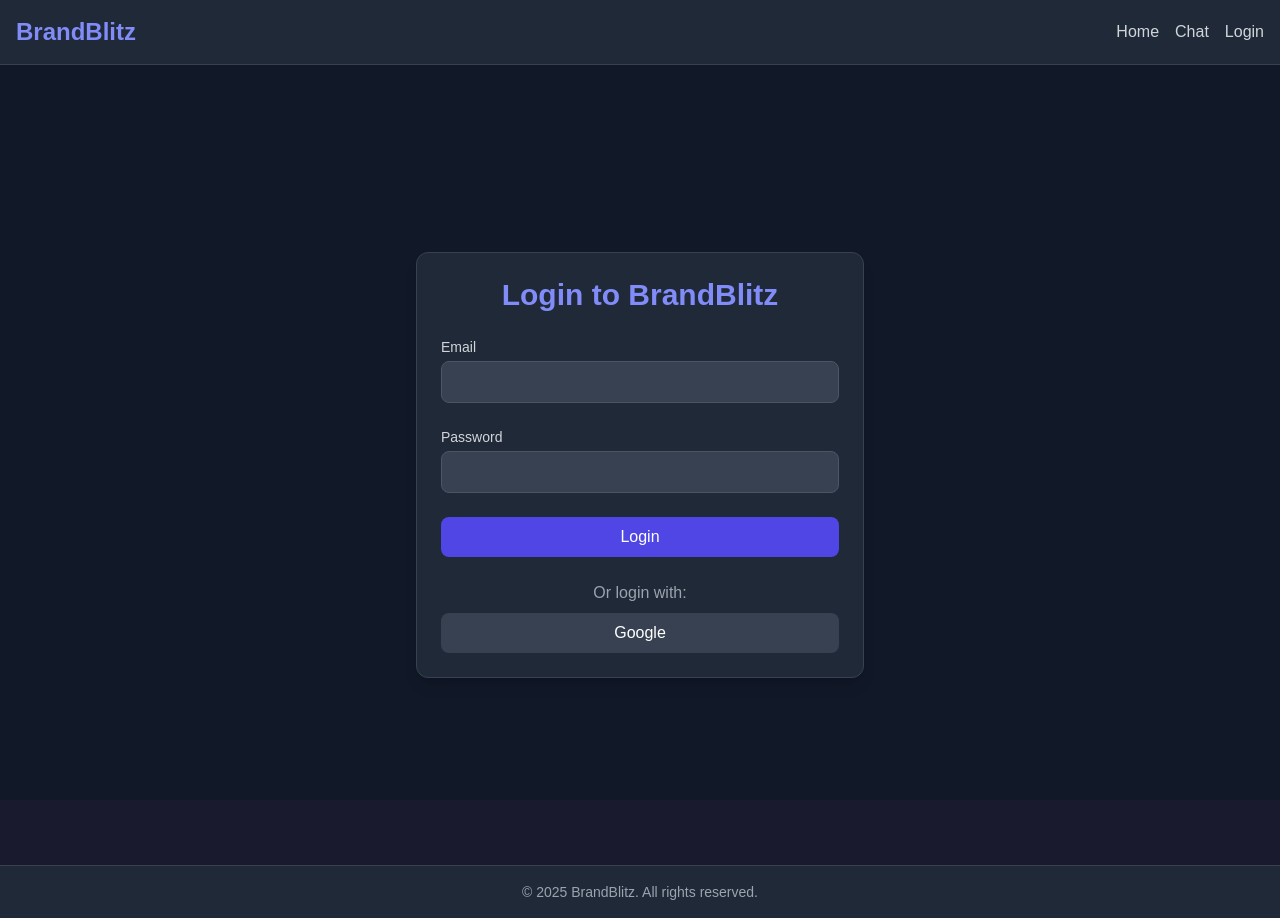
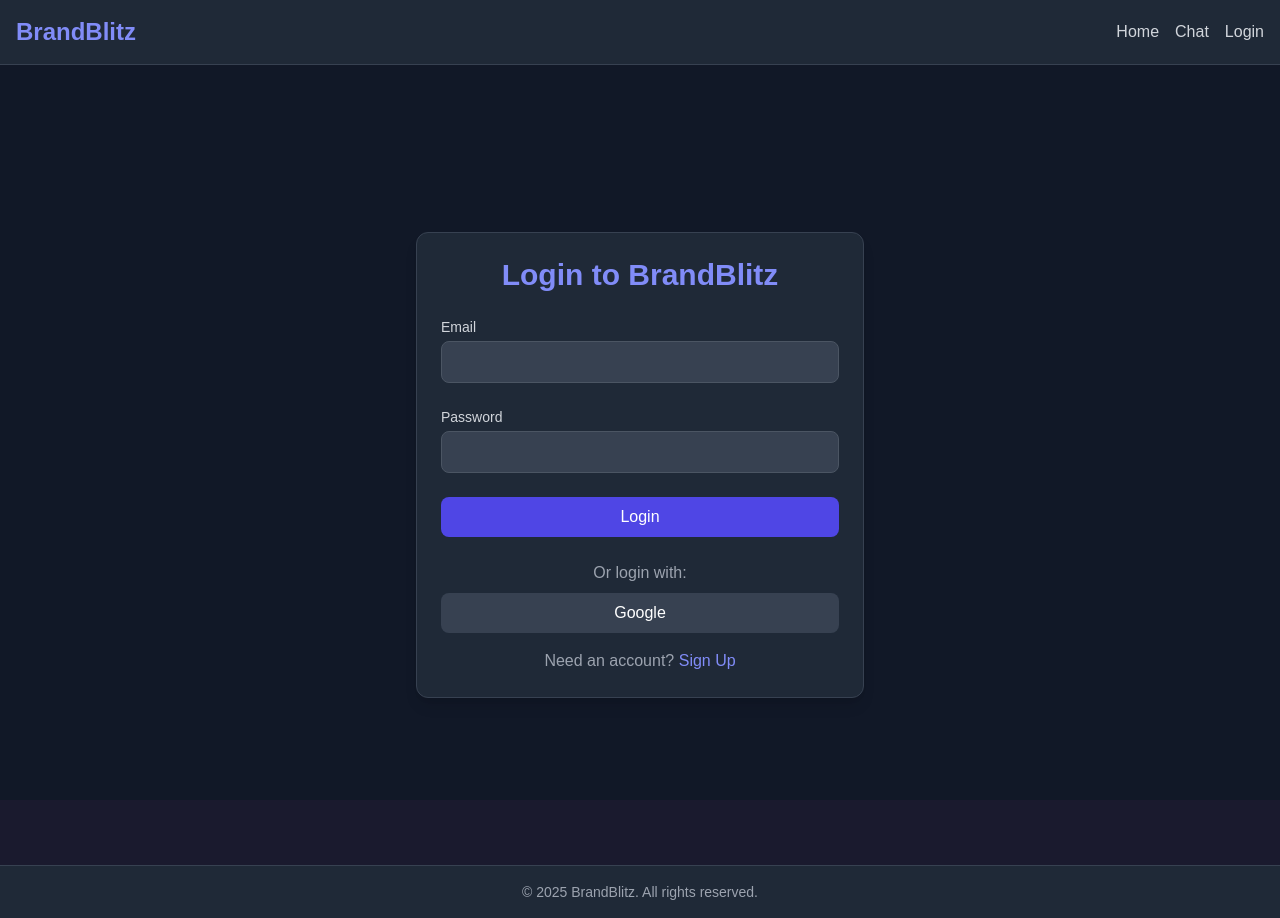
Before and after one commit to sourabhmorankar/brandblitz, a Next.js app: page /auth in a window 1280 px wide. Built offline with nearby package versions, Linux system fonts and the light colour scheme; no server answers.

Commit message:
auth implement trial

```diff
--- a/src/app/admin/page.tsx
+++ b/src/app/admin/page.tsx
@@ -6,18 +6,20 @@
 import { collection, onSnapshot, doc, updateDoc } from 'firebase/firestore';
 import { DesignRequest } from '@/types/index';
 import Link from 'next/link';
+import { useRouter } from 'next/navigation';
 
 const AdminPage = () => {
-  const { user } = useAuth();
+  const { user, role } = useAuth();
   const [requests, setRequests] = useState<DesignRequest[]>([]);
   const [users, setUsers] = useState<Record<string, { displayName: string; subscription?: { plan: string; requests: number; active: boolean } }>>({});
   const [loading, setLoading] = useState(true);
+  const router = useRouter();
 
   useEffect(() => {
-    if (!user) return;
-
-    const adminUid = 'admin1';
-    if (user.uid !== adminUid) return;
+    if (!user || role !== 'admin') {
+      if (!loading) router.push('/auth');
+      return;
+    }
 
     const requestsRef = collection(db, 'requests');
     const unsubscribeRequests = onSnapshot(requestsRef, (snapshot) => {
@@ -45,7 +47,7 @@
       unsubscribeRequests();
       unsubscribeUsers();
     };
-  }, [user]);
+  }, [user, role, router, loading]); // Added 'loading' to dependencies
 
   const updateStatus = async (requestId: string, newStatus: DesignRequest['status']) => {
     const requestRef = doc(db, 'requests', requestId);
@@ -63,7 +65,7 @@
     );
   }
 
-  if (user.uid !== 'admin1') {
+  if (role !== 'admin') {
     return (
       <div className="flex items-center justify-center min-h-screen p-6">
         <div className="card text-center">
--- a/src/app/auth/page.tsx
+++ b/src/app/auth/page.tsx
@@ -1,19 +1,50 @@
 'use client';
 
-import { useState } from 'react';
-import { auth } from '@/firebase';
-import { signInWithEmailAndPassword, signInWithPopup, GoogleAuthProvider } from 'firebase/auth';
+import { useState, useEffect } from 'react';
+import { useAuth } from '@/components/AuthWrapper';
 import { FirebaseError } from 'firebase/app';
+import { useRouter } from 'next/navigation';
 
 const AuthPage = () => {
+  const { user, role, signup, login, googleLogin, logout } = useAuth();
+  const [isSignUp, setIsSignUp] = useState(false);
   const [email, setEmail] = useState('');
   const [password, setPassword] = useState('');
+  const [displayName, setDisplayName] = useState('');
   const [error, setError] = useState('');
+  const router = useRouter();
+
+  useEffect(() => {
+    if (user) {
+      if (role === 'admin') {
+        router.push('/admin');
+      } else {
+        router.push('/');
+      }
+    }
+  }, [user, role, router]);
+
+  const handleSignUp = async (e: React.FormEvent) => {
+    e.preventDefault();
+    try {
+      await signup(email, password, displayName);
+      setEmail('');
+      setPassword('');
+      setDisplayName('');
+      setError('');
+    } catch (err: unknown) {
+      const firebaseErr = err as FirebaseError;
+      setError(firebaseErr.message || 'Sign-up failed');
+    }
+  };
 
   const handleLogin = async (e: React.FormEvent) => {
     e.preventDefault();
     try {
-      await signInWithEmailAndPassword(auth, email, password);
+      await login(email, password);
+      setEmail('');
+      setPassword('');
+      setError('');
     } catch (err: unknown) {
       const firebaseErr = err as FirebaseError;
       setError(firebaseErr.message || 'Login failed');
@@ -21,20 +52,42 @@
   };
 
   const handleGoogleLogin = async () => {
-    const provider = new GoogleAuthProvider();
     try {
-      await signInWithPopup(auth, provider);
+      await googleLogin();
+      setError('');
     } catch (err: unknown) {
       const firebaseErr = err as FirebaseError;
       setError(firebaseErr.message || 'Google login failed');
     }
   };
 
+  const handleLogout = async () => {
+    try {
+      await logout();
+      setError('');
+    } catch (err: unknown) {
+      const firebaseErr = err as FirebaseError;
+      setError(firebaseErr.message || 'Logout failed');
+    }
+  };
+
   return (
     <div className="flex items-center justify-center min-h-screen p-6">
       <div className="card max-w-md w-full animate-fade-in">
-        <h2 className="text-3xl font-bold text-indigo-400 mb-6 text-center">Login to BrandBlitz</h2>
-        <form onSubmit={handleLogin} className="space-y-6">
+        {user ? (
+          <>
+            <h2 className="text-3xl font-bold text-indigo-400 mb-6 text-center">Logout</h2>
+            <p className="text-gray-300 mb-6 text-center">Logged in as {user.email} ({role})</p>
+            <button onClick={handleLogout} className="btn-primary w-full">
+              Logout
+            </button>
+          </>
+        ) : (
+          <>
+            <h2 className="text-3xl font-bold text-indigo-400 mb-6 text-center">
+              {isSignUp ? 'Sign Up for BrandBlitz' : 'Login to BrandBlitz'}
+            </h2>
+            <form onSubmit={isSignUp ? handleSignUp : handleLogin} className="space-y-6">
               <div>
                 <label className="block text-sm text-gray-300 mb-1">Email</label>
                 <input
@@ -55,13 +108,35 @@
                   required
                 />
               </div>
+              {isSignUp && (
+                <div>
+                  <label className="block text-sm text-gray-300 mb-1">Display Name</label>
+                  <input
+                    type="text"
+                    value={displayName}
+                    onChange={(e) => setDisplayName(e.target.value)}
+                    className="input"
+                    required
+                  />
+                </div>
+              )}
               {error && <p className="text-red-500 text-sm text-center">{error}</p>}
-          <button type="submit" className="btn-primary w-full">Login</button>
+              <button type="submit" className="btn-primary w-full">
+                {isSignUp ? 'Sign Up' : 'Login'}
+              </button>
             </form>
             <div className="mt-6 text-center">
-          <p className="text-gray-400 mb-2">Or login with:</p>
+              <p className="text-gray-400 mb-2">Or {isSignUp ? 'sign up' : 'login'} with:</p>
               <button onClick={handleGoogleLogin} className="btn-secondary w-full">Google</button>
             </div>
+            <p className="text-gray-400 mt-4 text-center">
+              {isSignUp ? 'Already have an account?' : 'Need an account?'}{' '}
+              <button onClick={() => setIsSignUp(!isSignUp)} className="text-indigo-400 hover:underline">
+                {isSignUp ? 'Login' : 'Sign Up'}
+              </button>
+            </p>
+          </>
+        )}
       </div>
     </div>
   );
--- a/src/components/AuthWrapper.tsx
+++ b/src/components/AuthWrapper.tsx
@@ -2,12 +2,17 @@
 
 import { createContext, useContext, useState, useEffect, ReactNode } from 'react';
 import { auth, db } from '@/firebase';
-import { User, onAuthStateChanged } from 'firebase/auth';
-import { doc, setDoc } from 'firebase/firestore';
+import { User, onAuthStateChanged, createUserWithEmailAndPassword, signInWithEmailAndPassword, signInWithPopup, GoogleAuthProvider, signOut } from 'firebase/auth';
+import { doc, setDoc, onSnapshot } from 'firebase/firestore';
 
 interface AuthContextType {
   user: User | null;
+  role: 'user' | 'admin' | null;
   loading: boolean;
+  signup: (email: string, password: string, displayName: string) => Promise<void>;
+  login: (email: string, password: string) => Promise<void>;
+  googleLogin: () => Promise<void>;
+  logout: () => Promise<void>;
 }
 
 const AuthContext = createContext<AuthContextType | undefined>(undefined);
@@ -18,30 +23,66 @@
 
 export default function AuthWrapper({ children }: AuthWrapperProps) {
   const [user, setUser] = useState<User | null>(null);
+  const [role, setRole] = useState<'user' | 'admin' | null>(null);
   const [loading, setLoading] = useState(true);
 
   useEffect(() => {
-    const unsubscribe = onAuthStateChanged(auth, async (currentUser) => {
+    const unsubscribeAuth = onAuthStateChanged(auth, async (currentUser) => {
       if (currentUser) {
-        // Save or update user data in Firestore
-        await setDoc(doc(db, 'users', currentUser.uid), {
-          email: currentUser.email,
-          displayName: currentUser.displayName || currentUser.email?.split('@')[0], // Fallback to email prefix
-          lastLogin: Date.now(),
-        }, { merge: true });
+        const userRef = doc(db, 'users', currentUser.uid);
+        const unsubscribeDoc = onSnapshot(userRef, (docSnap) => {
+          const data = docSnap.data();
+          setRole(data?.role || 'user'); // Default to 'user' if role not set
+        });
+        setUser(currentUser);
+        setLoading(false);
+        return () => unsubscribeDoc();
+      } else {
+        setUser(null);
+        setRole(null);
+        setLoading(false);
       }
-      setUser(currentUser);
-      setLoading(false);
     });
-    return () => unsubscribe();
+    return () => unsubscribeAuth();
   }, []);
+
+  const signup = async (email: string, password: string, displayName: string) => {
+    const userCredential = await createUserWithEmailAndPassword(auth, email, password);
+    const newUser = userCredential.user;
+    await setDoc(doc(db, 'users', newUser.uid), {
+      email,
+      displayName,
+      role: 'user', // Default role for sign-ups
+      subscription: null,
+    }, { merge: true });
+  };
+
+  const login = async (email: string, password: string) => {
+    await signInWithEmailAndPassword(auth, email, password);
+  };
+
+  const googleLogin = async () => {
+    const provider = new GoogleAuthProvider();
+    const userCredential = await signInWithPopup(auth, provider);
+    const newUser = userCredential.user;
+    await setDoc(doc(db, 'users', newUser.uid), {
+      email: newUser.email,
+      displayName: newUser.displayName || newUser.email?.split('@')[0],
+      role: 'user', // Default role for Google sign-ups
+      subscription: null,
+    }, { merge: true });
+  };
+
+  const logout = async () => {
+    await signOut(auth);
+  };
 
   if (loading) {
     return <div className="text-center mt-10 text-gray-400">Loading...</div>;
   }
 
   return (
-    <AuthContext.Provider value={{ user, loading }}>
+    <AuthContext.Provider value={{ user, role, loading, signup, login, googleLogin, logout }}>
       {children}
     </AuthContext.Provider>
   );
--- a/src/components/Nav.tsx
+++ b/src/components/Nav.tsx
@@ -2,10 +2,16 @@
 
 import { useAuth } from '@/components/AuthWrapper';
 import Link from 'next/link';
+import { useRouter } from 'next/navigation';
 
 const Nav = () => {
-  const { user } = useAuth();
-  const adminUid = 'admin1'; // Updated from dummy data
+  const { user, role, logout } = useAuth();
+  const router = useRouter();
+
+  const handleLogout = async () => {
+    await logout();
+    router.push('/auth');
+  };
 
   return (
     <nav className="max-w-7xl mx-auto flex items-center justify-between">
@@ -19,14 +25,20 @@
         <Link href="/chat/request123" className="text-gray-300 hover:text-indigo-400 transition-colors">
           Chat
         </Link>
-        {user && user.uid === adminUid && (
+        {user && role === 'admin' && (
           <Link href="/admin" className="text-gray-300 hover:text-indigo-400 transition-colors">
             Admin
           </Link>
         )}
-        <Link href="/auth" className="text-gray-300 hover:text-indigo-400 transition-colors">
-          {user ? 'Logout' : 'Login'}
-        </Link>
+        {user ? (
+          <button onClick={handleLogout} className="text-gray-300 hover:text-indigo-400 transition-colors">
+            Logout
+          </button>
+        ) : (
+          <Link href="/auth" className="text-gray-300 hover:text-indigo-400 transition-colors">
+            Login
+          </Link>
+        )}
       </div>
     </nav>
   );
```
Lines whose indentation alone changed are shown as unchanged.
